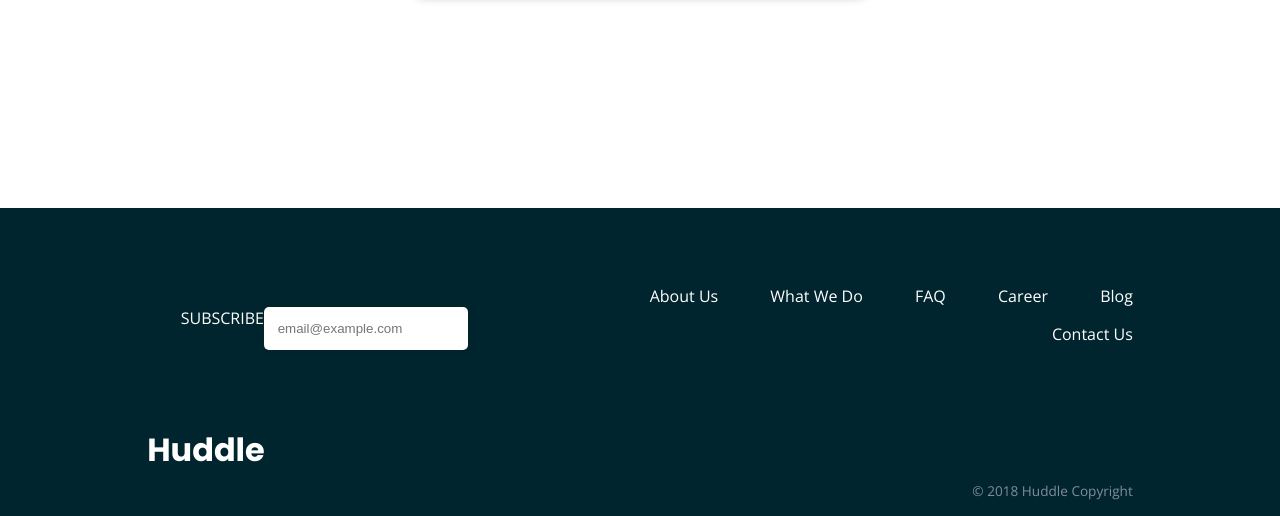
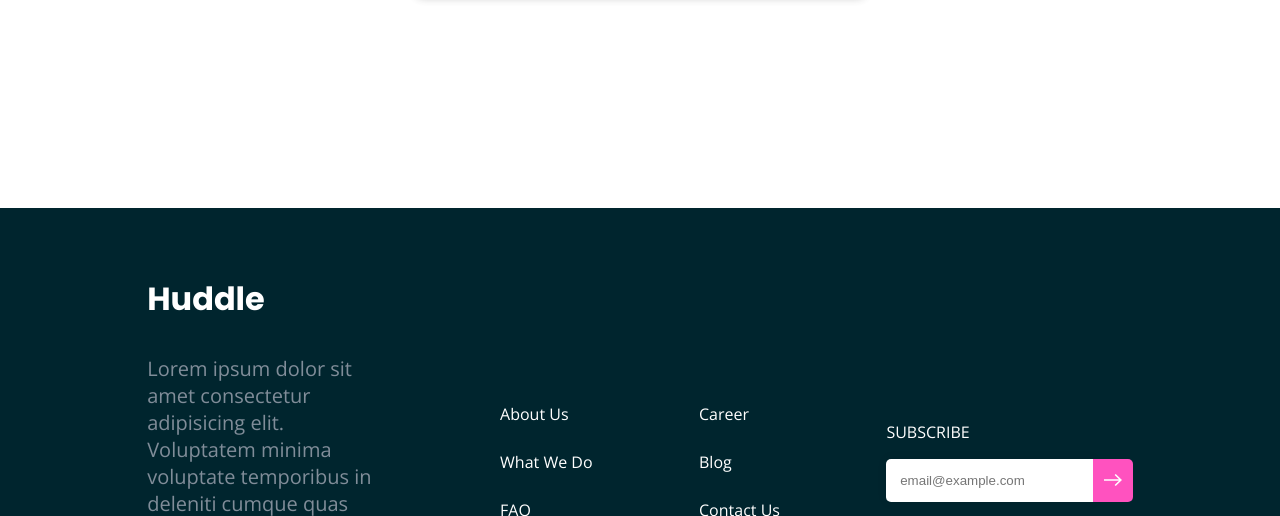
Before and after one commit to jamesz89/huddle_landing, a plain HTML site: page index.html in a window 1280 px wide. Shown: the part 2042-2558 px from the top of the page. Drawn offline with nearby package versions, Linux system fonts and the light colour scheme.

Commit message:
Challenge 2 Completed

```diff
--- a/css/style.css
+++ b/css/style.css
@@ -85,7 +85,6 @@ p {
 }
 
 form {
-  max-width: 90%;
   margin: 4rem auto;
   text-align: center;
   display: flex;
@@ -134,12 +133,44 @@ footer {
   padding: 1rem 2rem;
   background-color: var(--neutral1);
   color: #fff;
+  background-image: url("../images/bg-footer-desktop.png");
+  background-repeat: no-repeat;
+  background-position-y: 100%;
+  background-size: contain;
+}
+
+.f-subscribe {
+  margin-left: 0;
+  margin-right: 0;
+}
+.f-subscribe label {
+  text-align: left;
+  margin-bottom: 1rem;
+}
+
+.subs-field {
+  display: flex;
+}
+
+#email {
+  border-top-right-radius: 0;
+  border-bottom-right-radius: 0;
+  margin: 0;
+  width: 300px;
 }
 
 .btn-arrow {
+  border-top-right-radius: 5px;
+  border-bottom-right-radius: 5px;
   background: var(--primary);
-  width: 35px;
   page-break-after: auto;
+  width: 60px;
+}
+
+.btn-arrow img {
+  margin: auto;
+  padding: 5px;
+  margin-top: 10px;
 }
 
 .f-brand h2 {
@@ -148,6 +179,10 @@ footer {
   text-align: left;
   font-size: 2rem;
   padding: 0;
+}
+
+.f-brand p {
+  text-align: left;
 }
 
 .f-social {
@@ -160,18 +195,15 @@ footer {
   margin-right: 1.2rem;
 }
 
-.f-nav ul {
-  list-style: none;
+.foot-menu ul {
+  display: block;
+  list-style-type: none;
   padding: 0;
-  margin-top: 4rem;
-}
-
-.f-nav li {
-  margin-bottom: 1rem;
+  line-height: 3;
 }
 
 .f-copy {
-  margin: 7.5rem auto 1.5rem auto;
+  margin: 2rem auto 1.5rem auto;
   text-align: center;
   font-size: 0.85rem;
   color: var(--neutral2);
@@ -220,37 +252,36 @@ footer {
     margin: 0;
   }
 
-  form {
-    flex-direction: row;
-    padding: 0 1rem;
-  }
-
   #register {
     width: 35vw;
     font-size: 0.9rem;
+    margin: auto;
   }
 
   /* Footer */
+
   .flex {
     display: flex;
     justify-content: space-between;
+    align-items: center;
   }
 
-  .f-right {
-    text-align: right;
+  .foot-subs {
+    order: 4;
+    max-width: 25%;
+  }
+  .foot-brand {
+    order: 1;
+    max-width: 25%;
   }
 
-  .f-copy {
-    text-align: right;
+  .menu-left {
+    order: 2;
+    max-width: 25%;
   }
 
-  .f-nav ul {
-    text-align: right;
-    margin-top: 2.6rem;
-  }
-
-  .f-nav li {
-    display: inline-block;
-    margin-left: 3rem;
+  .menu-right {
+    order: 3;
+    max-width: 25%;
   }
 }
--- a/index.html
+++ b/index.html
@@ -52,36 +52,44 @@
   </main>
   <footer>
     <div class="container flex">
-      <div class="f-left">
+      <div class="foot-subs">
         <form class="f-subscribe">
           <label for="suscribe">SUBSCRIBE</label>
+          <div class="subs-field">
             <input id="email" type="email" placeholder="email@example.com"><a class="btn-arrow" href="#"><img src="images/icon-arrow.svg"></a>
+          </div>
         </form>
+      </div>
+      <div class="foot-brand">
         <div class="f-brand">
           <span class="f-icon"></span>
           <h2>Huddle</h2>
-        </div>
+          <p>Lorem ipsum dolor sit amet consectetur adipisicing elit. Voluptatem minima voluptate temporibus in
+            deleniti cumque quas laudantium recusandae.</p>
           <div class="f-social">
             <i class="fab fa-facebook-square"></i>
             <i class="fab fa-instagram"></i>
             <i class="fab fa-twitter-square"></i>
           </div>
         </div>
-      <div class="f-side">
-        <nav class="f-nav">
+      </div>
+      <div class="foot-menu menu-left">
         <ul>
           <li>About Us</li>
           <li>What We Do</li>
           <li>FAQ</li>
+        </ul>
+      </div>
+      <div class="foot-menu menu-right">
+        <ul>
           <li>Career</li>
           <li>Blog</li>
           <li>Contact Us</li>
         </ul>
-        </nav>
+      </div>
+    </div>
     <div class="f-copy">
       &copy; 2018 Huddle Copyright
-        </div>
-      </div>
     </div>
   </footer>
 </body>
```
Lines whose indentation alone changed are shown as unchanged.
